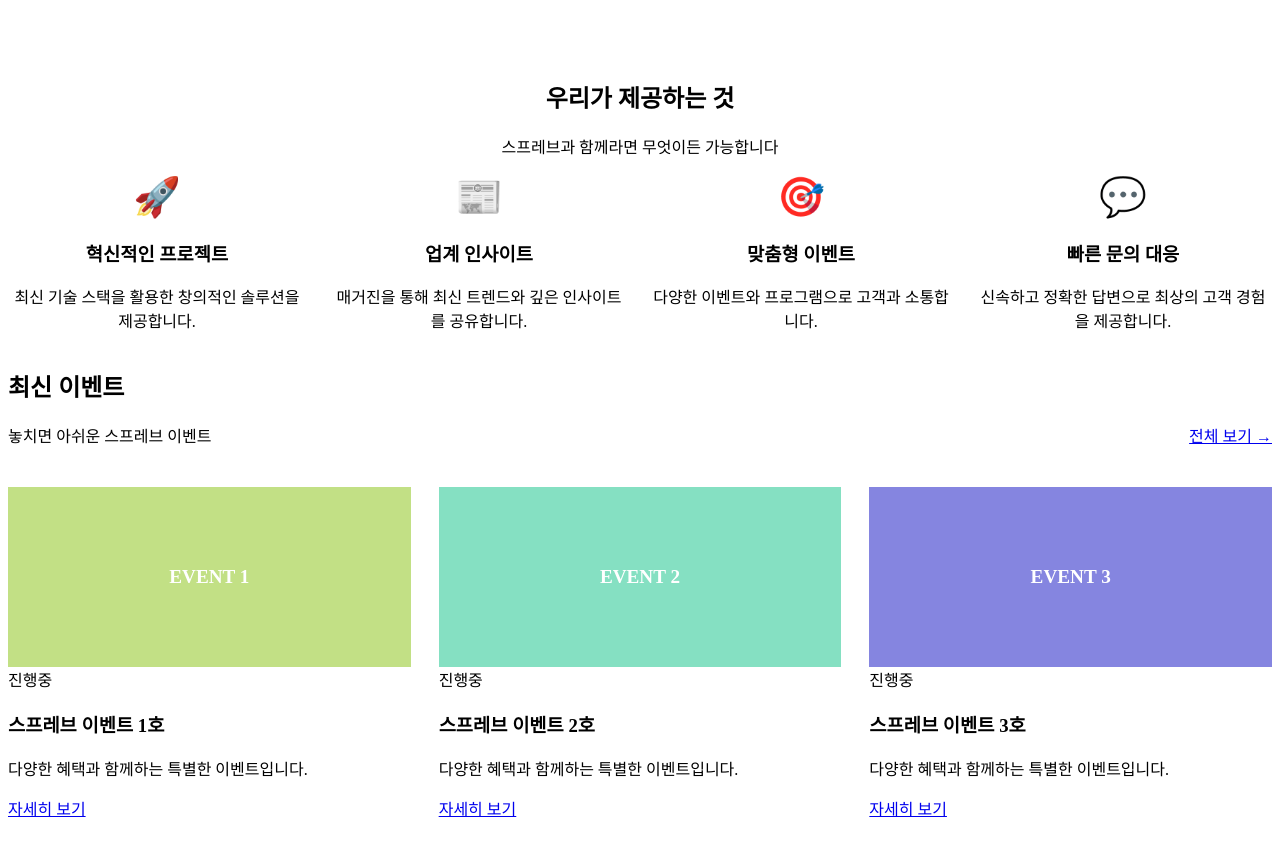
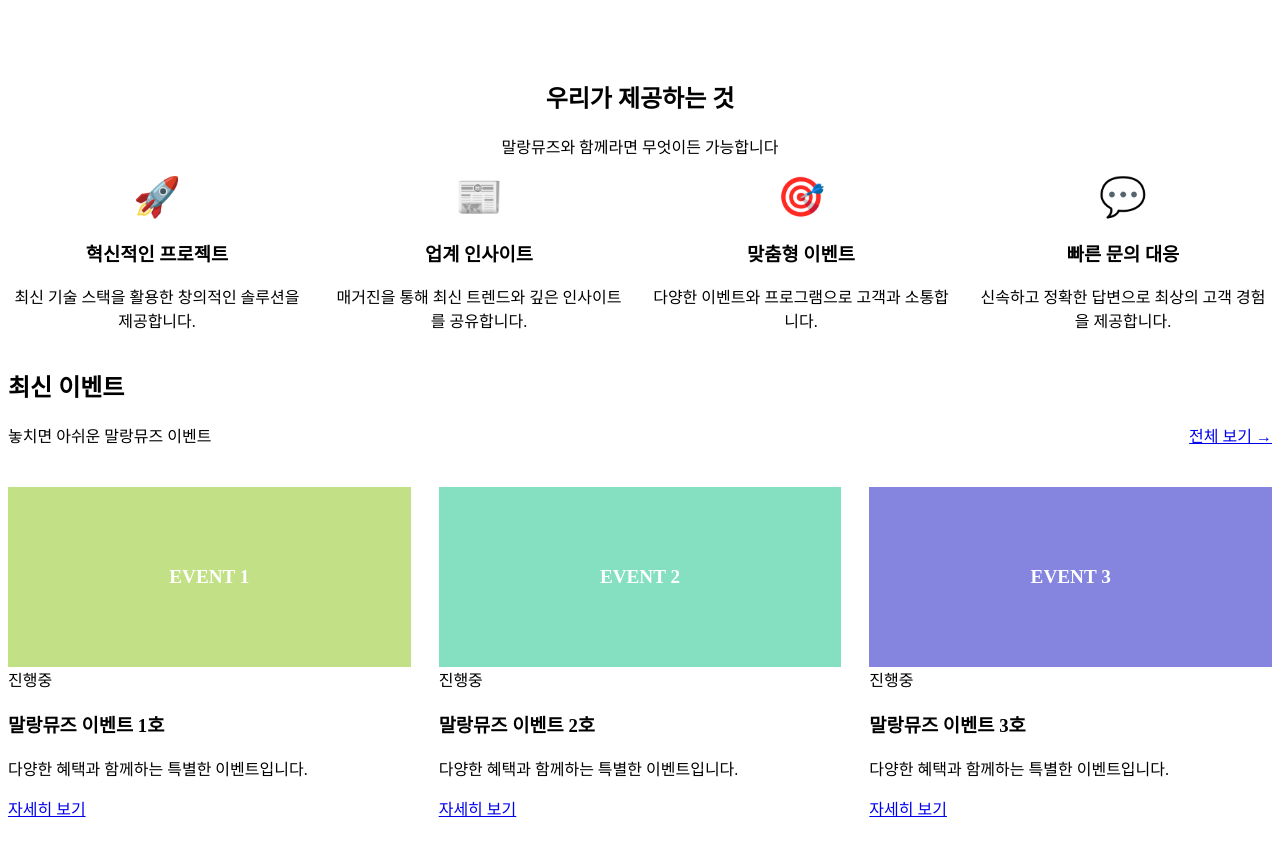
Before and after one commit to dabin-kang/SprPrjSite, a React (Create React App) app in the folder frontend/: page / in a window 1280 px wide. Shown: the part 960-1816 px from the top of the page. Built offline with nearby package versions, Linux system fonts and the light colour scheme.

Commit message:
health수정

```diff
--- a/frontend/src/pages/check/CheckPage.js
+++ b/frontend/src/pages/check/CheckPage.js
@@ -188,7 +188,7 @@ function CheckPage() {
 
     /* 체크 3: 백엔드 헬스체크 */
     try {
-      const res = await fetch(`${API_URL}/health`);
+      const res = await fetch(`${API_URL}/api/health`);
       if (res.ok) {
         const data = await res.json();
         const h = data.data || {};
--- a/frontend/src/pages/main/MainPage.js
+++ b/frontend/src/pages/main/MainPage.js
@@ -36,7 +36,7 @@ function MainPage() {
               <span className="accent">경험</span>을 만들다
             </h1>
             <p className="hero-desc">
-              스프레브은 창의적인 아이디어와 최신 기술로<br />
+              말랑뮤즈는 창의적인 아이디어와 최신 기술로<br />
               당신의 비전을 현실로 만드는 파트너입니다.
             </p>
             <div className="hero-buttons">
@@ -87,7 +87,7 @@ function MainPage() {
         <div className="container">
           <div className="text-center">
             <h2 className="section-title">우리가 제공하는 것</h2>
-            <p className="section-subtitle">스프레브과 함께라면 무엇이든 가능합니다</p>
+            <p className="section-subtitle">말랑뮤즈와 함께라면 무엇이든 가능합니다</p>
           </div>
           <div className="features-grid">
             {features.map((f, i) => (
@@ -109,7 +109,7 @@ function MainPage() {
           <div className="section-header">
             <div>
               <h2 className="section-title">최신 이벤트</h2>
-              <p className="section-subtitle">놓치면 아쉬운 스프레브 이벤트</p>
+              <p className="section-subtitle">놓치면 아쉬운 말랑뮤즈 이벤트</p>
             </div>
             <Link to="/events" className="btn btn-secondary">전체 보기 →</Link>
           </div>
@@ -121,7 +121,7 @@ function MainPage() {
                 </div>
                 <div className="card-body">
                   <span className="badge badge-success">진행중</span>
-                  <h3 className="card-title">스프레브 이벤트 {i}호</h3>
+                  <h3 className="card-title">말랑뮤즈 이벤트 {i}호</h3>
                   <p className="card-text">다양한 혜택과 함께하는 특별한 이벤트입니다.</p>
                   <Link to="/events" className="btn btn-sm btn-primary" style={{marginTop: '12px'}}>자세히 보기</Link>
                 </div>
@@ -136,7 +136,7 @@ function MainPage() {
         <div className="container">
           <div className="cta-content">
             <h2>지금 바로 시작하세요</h2>
-            <p>스프레브과 함께 특별한 경험을 만들어보세요</p>
+            <p>말랑뮤즈와 함께 특별한 경험을 만들어보세요</p>
             <div className="cta-buttons">
               <Link to="/signup" className="btn btn-primary btn-lg">무료 회원가입</Link>
               <Link to="/inquiry" className="btn btn-secondary btn-lg">상담 문의</Link>
--- a/frontend/src/pages/project/ProjectPage.js
+++ b/frontend/src/pages/project/ProjectPage.js
@@ -55,7 +55,7 @@ function ProjectPage() {
       <div className="page-header">
         <div className="container">
           <h1>프로젝트 소개</h1>
-          <p>스프레브이 진행한 다양한 프로젝트를 소개합니다</p>
+          <p>말랑뮤즈가 진행하는 다양한 프로젝트를 소개합니다</p>
         </div>
       </div>
 
```
